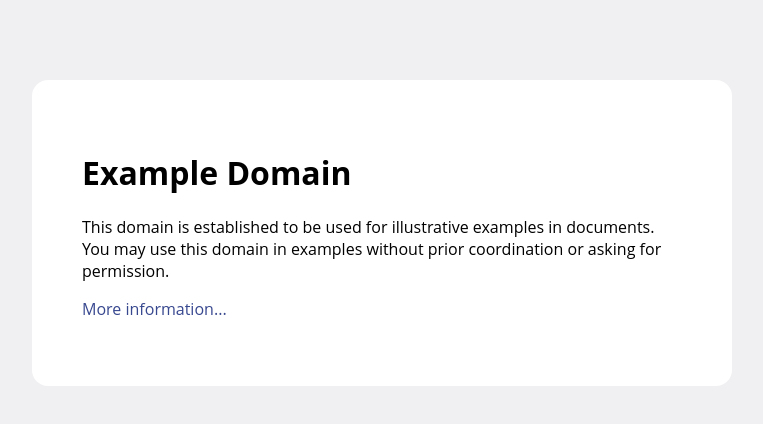
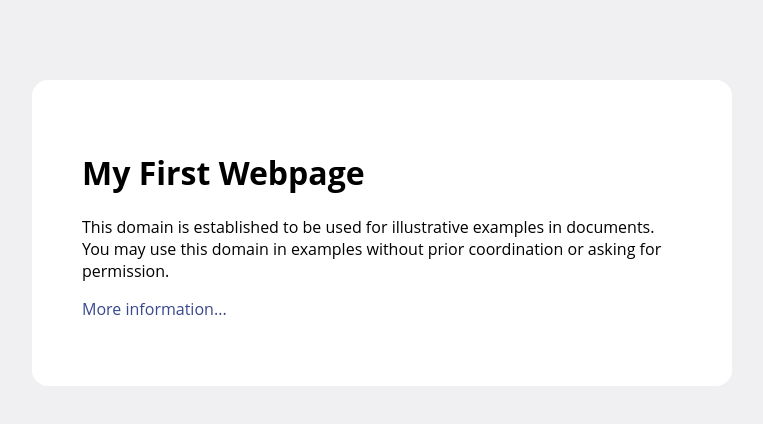
Before and after one commit to OnlyTG/webcourse, a plain HTML site: page Mywebsites/Chap1HTML/index.html in a window 1280 px wide. Shown: the whole page, without its empty margins (258-1021 px from the left). Drawn offline with Linux system fonts and the light colour scheme.

Commit message:
Modified my first webpage

```diff
--- a/Mywebsites/Chap1HTML/index.html
+++ b/Mywebsites/Chap1HTML/index.html
@@ -41,7 +41,7 @@
 
 <body>
 <div>
-    <h1>Example Domain</h1>
+    <h1>My First Webpage</h1>
     <p>This domain is established to be used for illustrative examples in documents. You may use this
     domain in examples without prior coordination or asking for permission.</p>
     <p><a href="http://www.iana.org/domains/example">More information...</a></p>
```
